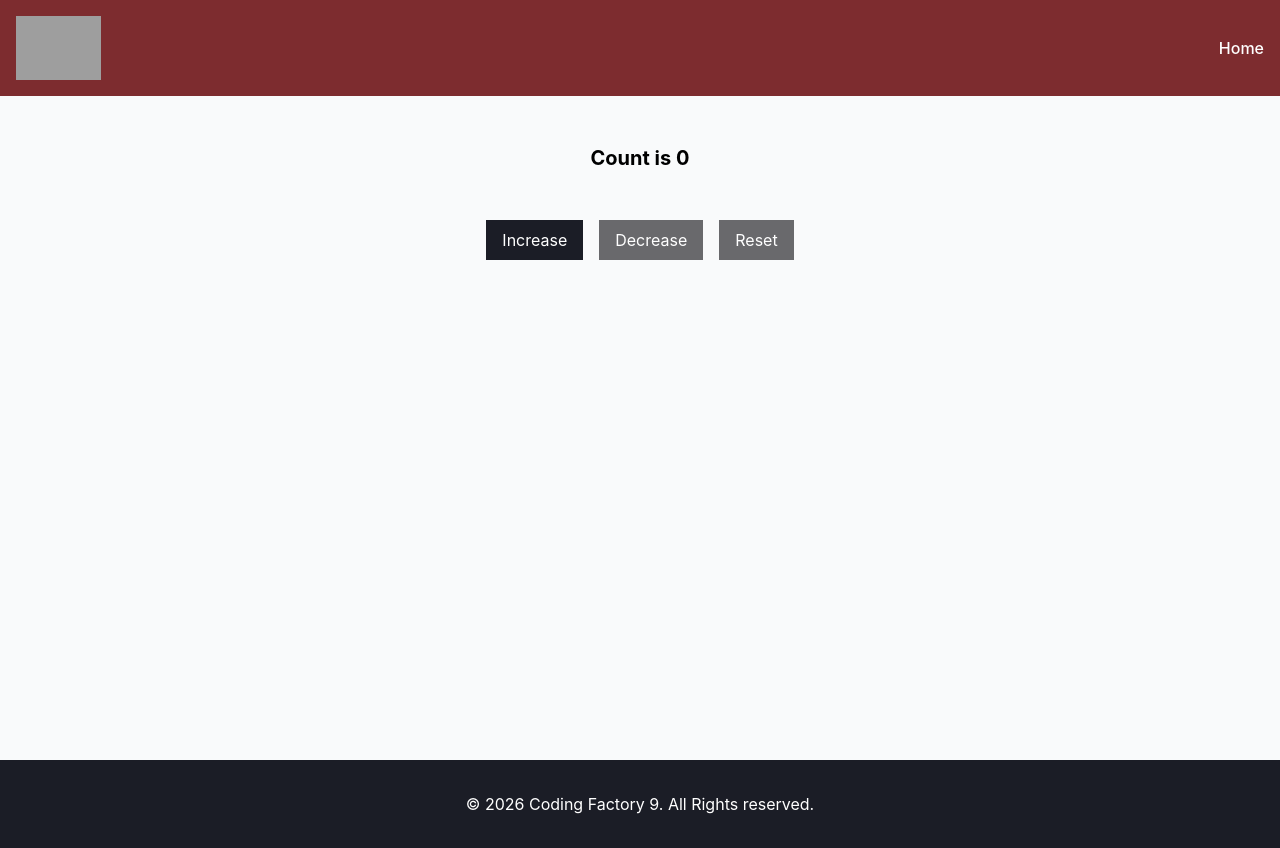
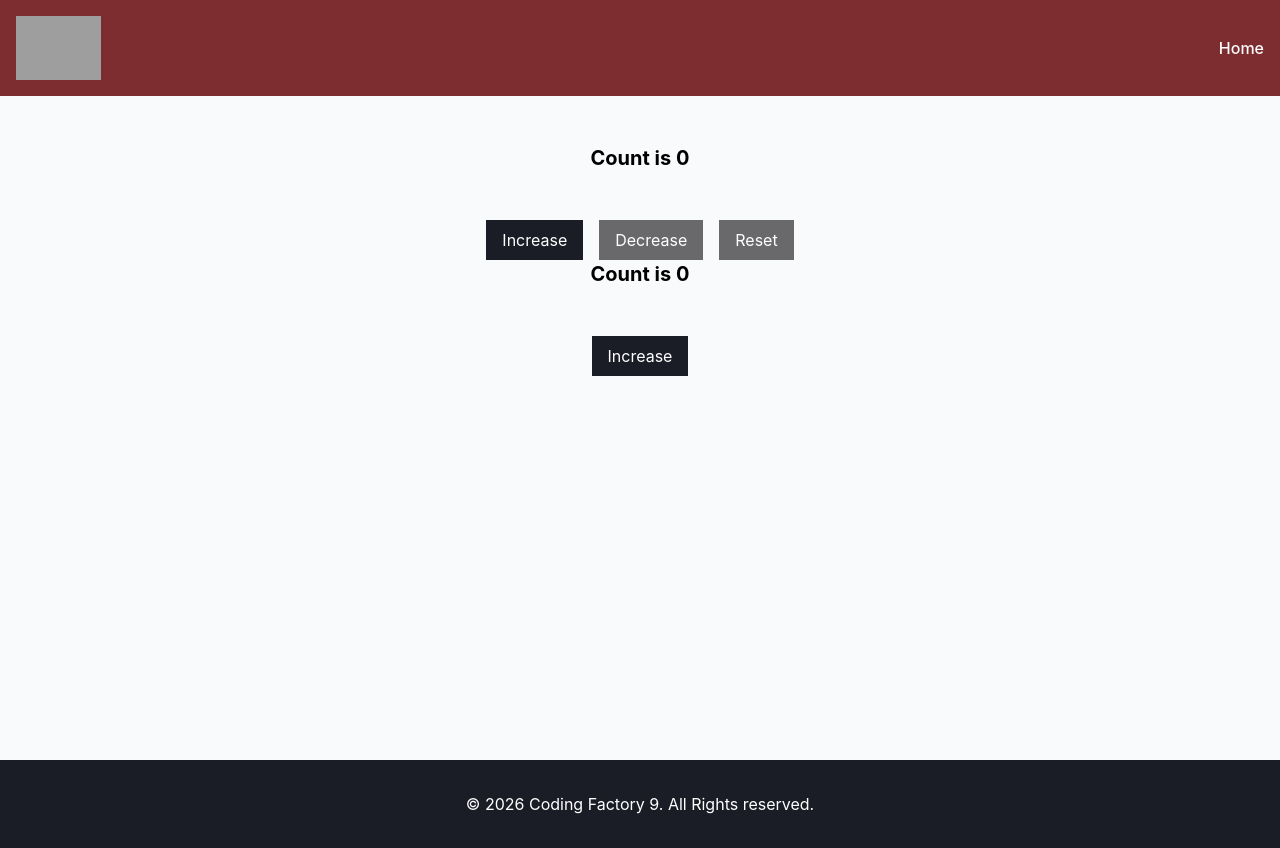
Before and after one commit to DamMarin/cf9-react-app, a React (Vite) app: page / in a window 1280 px wide. Built offline with nearby package versions, Linux system fonts and the light colour scheme; grey boxes are pictures that could not be loaded.

Commit message:
feat: add ClassCounter  component

```diff
--- a/src/App.tsx
+++ b/src/App.tsx
@@ -4,6 +4,7 @@
 // import ArrowFunctionalComponentWithProps from "./components/LessonThree/ArrowFunctionalComponentWithProps.tsx";
 import Layout from "./components/Layout.tsx";
 import Counter from "./components/LessonFour/Counter.tsx";
+import ClassCounter from "./components/LessonFour/ClassCounter.tsx";
 
 // type PropsA = {
 //   title: string,
@@ -70,6 +71,7 @@
       {/*LESSON FOUR*/}
       <Layout addClasses="bg-gray-50">
         <Counter/>
+        <ClassCounter/>
       </Layout>
     </>
   )
--- /dev/null
+++ b/src/components/LessonFour/ClassCounter.tsx
@@ -0,0 +1,35 @@
+import {Component} from "react";
+import CounterButton from "./CounterButton.tsx";
+
+type State = {
+  count: number;
+}
+
+class ClassCounter extends Component<object, State>{
+  constructor(props: object) {
+    super(props);
+    this.state = {count: 0};
+  }
+
+  increaseCount = () => {
+    this.setState({count: this.state.count + 1});
+  }
+
+  render(){
+    return (
+      <>
+        <h1 className="text-center text-xl font-bold"
+        >Count is {this.state.count}</h1>
+        <div className="text-center space-x-4 pt-12">
+          <CounterButton
+            onClick={this.increaseCount}
+            label="Increase"
+          />
+        </div>
+      </>
+    )
+  }
+
+
+}
+export default ClassCounter;
```
